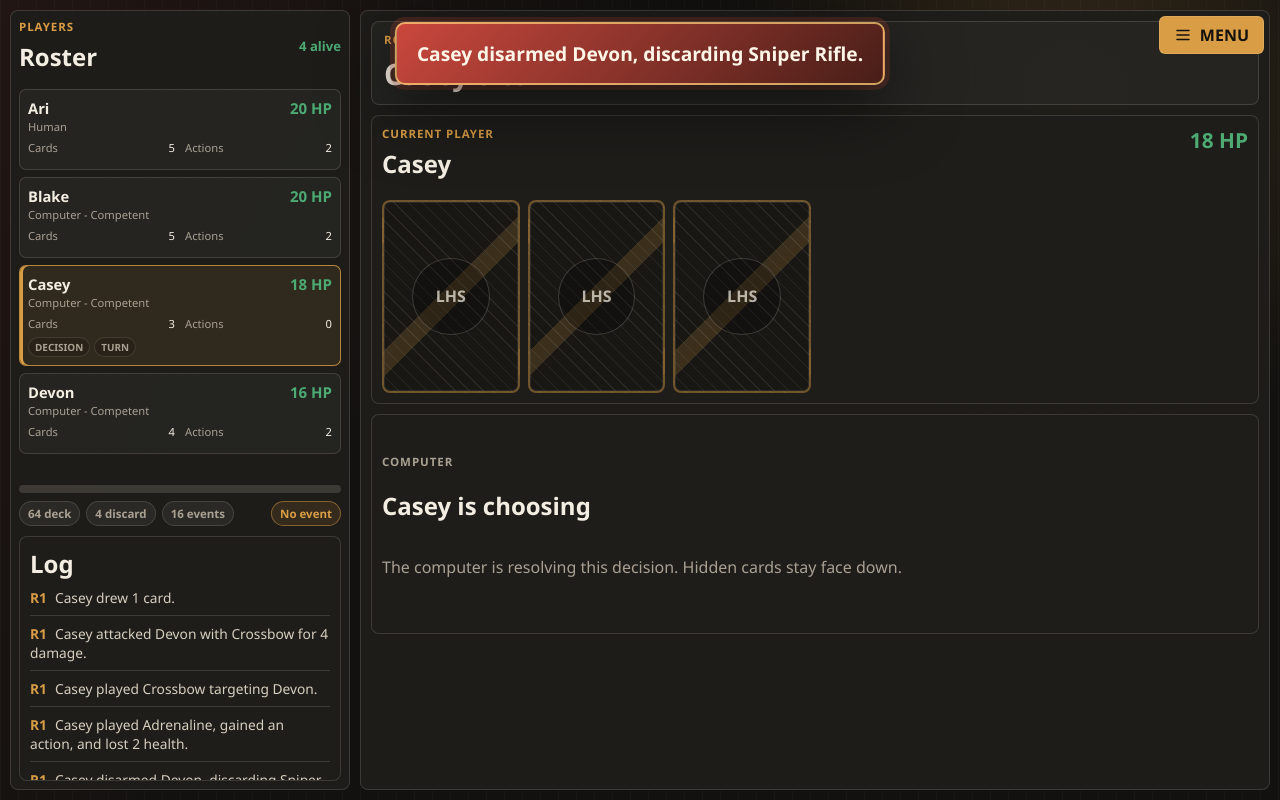
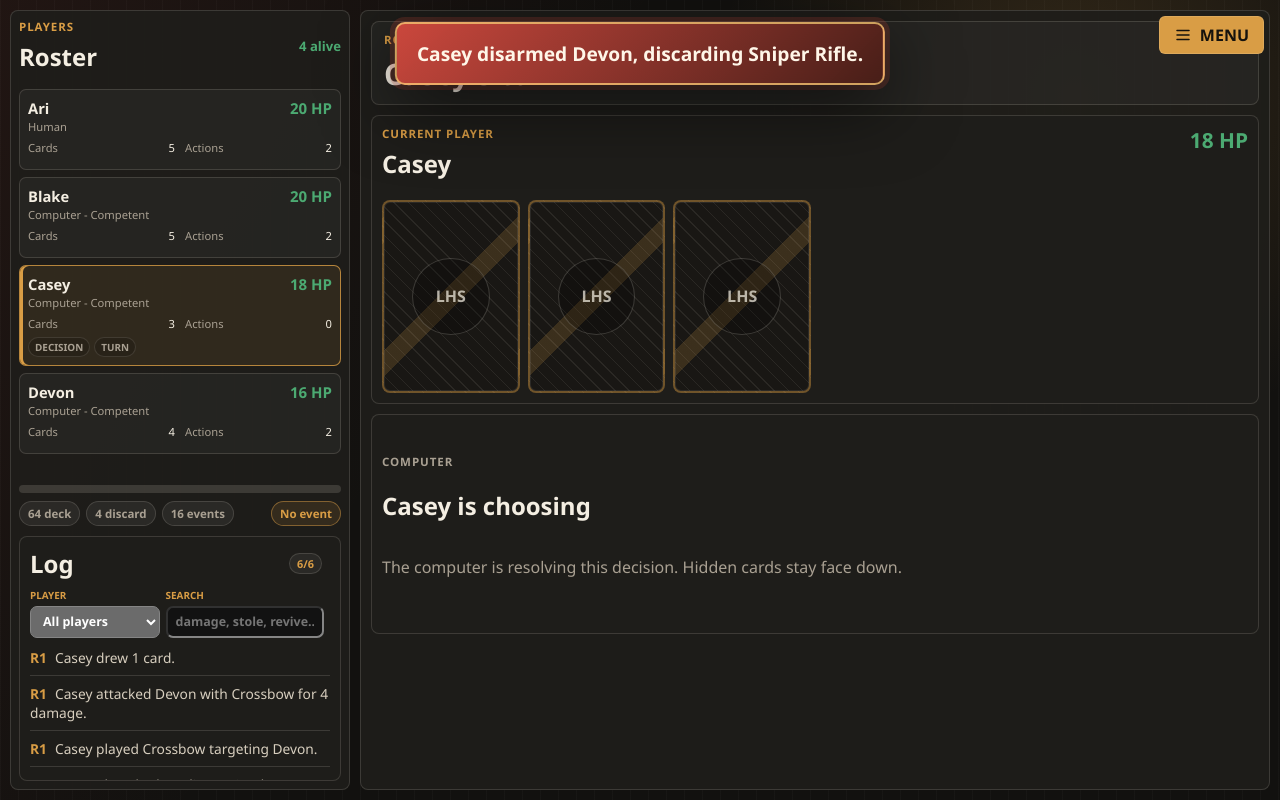
Before and after one commit to gcoxdev/outdrawn, a React (Vite) app: page / in a window 1280 px wide. Both pictures are taken after a click on the button "START GAME". Built offline with nearby package versions, Linux system fonts and the light colour scheme.

Commit message:
feat: add log filters

```diff
--- a/src/components/GameLog.tsx
+++ b/src/components/GameLog.tsx
@@ -1,12 +1,69 @@
+import { X } from "lucide-react";
+import { useMemo, useState } from "react";
 import type { LogEntry } from "../game/types";
 import { getCardDefinitionById } from "../game/rules";
 
-export function GameLog({ entries }: { entries: LogEntry[] }) {
+type GameLogProps = {
+  entries: LogEntry[];
+  players: Array<{ id: string; name: string }>;
+};
+
+export function GameLog({ entries, players }: GameLogProps) {
+  const [playerFilter, setPlayerFilter] = useState("");
+  const [textFilter, setTextFilter] = useState("");
+  const filteredEntries = useMemo(() => {
+    const normalizedText = textFilter.trim().toLowerCase();
+    const selectedPlayerName = players.find((player) => player.id === playerFilter)?.name.toLowerCase() ?? "";
+
+    return entries.filter((entry) => {
+      const message = entry.message.toLowerCase();
+      const matchesPlayer = !selectedPlayerName || message.includes(selectedPlayerName);
+      const matchesText = !normalizedText || message.includes(normalizedText);
+      return matchesPlayer && matchesText;
+    });
+  }, [entries, playerFilter, players, textFilter]);
+  const hasFilter = Boolean(playerFilter || textFilter.trim());
+
   return (
     <aside className="game-log">
-      <h2>Log</h2>
+      <div className="game-log__header">
+        <h2>Log</h2>
+        <span>
+          {filteredEntries.length}/{entries.length}
+        </span>
+      </div>
+      <div className="log-filter" aria-label="Log filters">
+        <label>
+          <span>Player</span>
+          <select value={playerFilter} onChange={(event) => setPlayerFilter(event.target.value)}>
+            <option value="">All players</option>
+            {players.map((player) => (
+              <option key={player.id} value={player.id}>
+                {player.name}
+              </option>
+            ))}
+          </select>
+        </label>
+        <label>
+          <span>Search</span>
+          <input value={textFilter} onChange={(event) => setTextFilter(event.target.value)} placeholder="damage, stole, revive..." />
+        </label>
+        {hasFilter && (
+          <button
+            className="log-filter__clear"
+            type="button"
+            onClick={() => {
+              setPlayerFilter("");
+              setTextFilter("");
+            }}
+            aria-label="Clear log filters"
+          >
+            <X size={14} />
+          </button>
+        )}
+      </div>
       <ol>
-        {entries
+        {filteredEntries
           .slice()
           .reverse()
           .map((entry) => (
@@ -38,6 +95,7 @@ export function GameLog({ entries }: { entries: LogEntry[] }) {
             </li>
           ))}
       </ol>
+      {filteredEntries.length === 0 && <p className="log-empty">No log entries match these filters.</p>}
     </aside>
   );
 }
--- a/src/components/GameTable.tsx
+++ b/src/components/GameTable.tsx
@@ -152,7 +152,7 @@ export function GameTable({ state, dispatch }: GameTableProps) {
                 <p>{visibleEventDefinition.rulesText}</p>
               </div>
             )}
-            <GameLog entries={state.log} />
+            <GameLog entries={state.log} players={state.players.map((player) => ({ id: player.id, name: player.name }))} />
           </div>
         </aside>
 
--- a/src/index.css
+++ b/src/index.css
@@ -1026,14 +1026,76 @@ p {
   color: var(--muted);
 }
 
-.attack-box h2,
-.game-log h2 {
+.attack-box h2 {
   margin-bottom: 8px;
 }
 
 .game-log {
   min-height: 0;
   overflow: auto;
+}
+
+.game-log__header {
+  display: flex;
+  align-items: center;
+  justify-content: space-between;
+  gap: 8px;
+  margin-bottom: 8px;
+}
+
+.game-log__header h2 {
+  margin: 0;
+}
+
+.game-log__header span {
+  margin-right: 0;
+  border: 1px solid var(--line);
+  border-radius: 999px;
+  padding: 2px 7px;
+  background: rgba(255, 255, 255, 0.055);
+  color: var(--muted);
+  font-size: 0.68rem;
+}
+
+.log-filter {
+  display: grid;
+  grid-template-columns: minmax(0, 0.9fr) minmax(0, 1.1fr) auto;
+  align-items: end;
+  gap: 6px;
+  margin-bottom: 10px;
+}
+
+.log-filter label {
+  display: grid;
+  gap: 4px;
+  min-width: 0;
+  color: var(--muted);
+  font-size: 0.62rem;
+  font-weight: 900;
+  text-transform: uppercase;
+}
+
+.log-filter select,
+.log-filter input {
+  width: 100%;
+  min-height: 32px;
+  border-radius: 7px;
+  padding: 0 8px;
+  font-size: 0.78rem;
+}
+
+.log-filter__clear {
+  display: grid;
+  width: 32px;
+  min-height: 32px;
+  place-items: center;
+  padding: 0;
+}
+
+.log-empty {
+  margin-top: 12px;
+  color: var(--muted);
+  font-size: 0.84rem;
 }
 
 .log-panel__meta {
```
